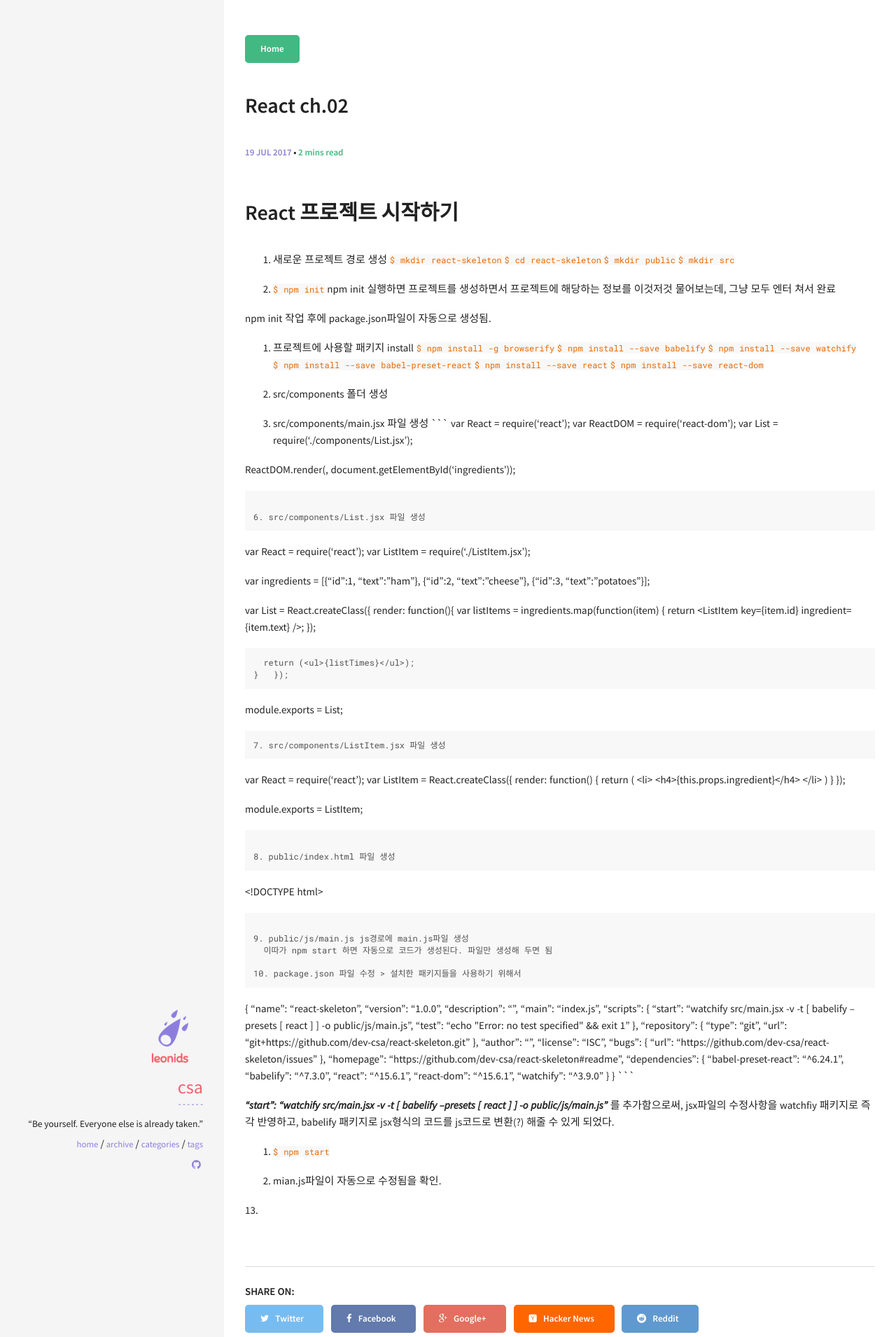
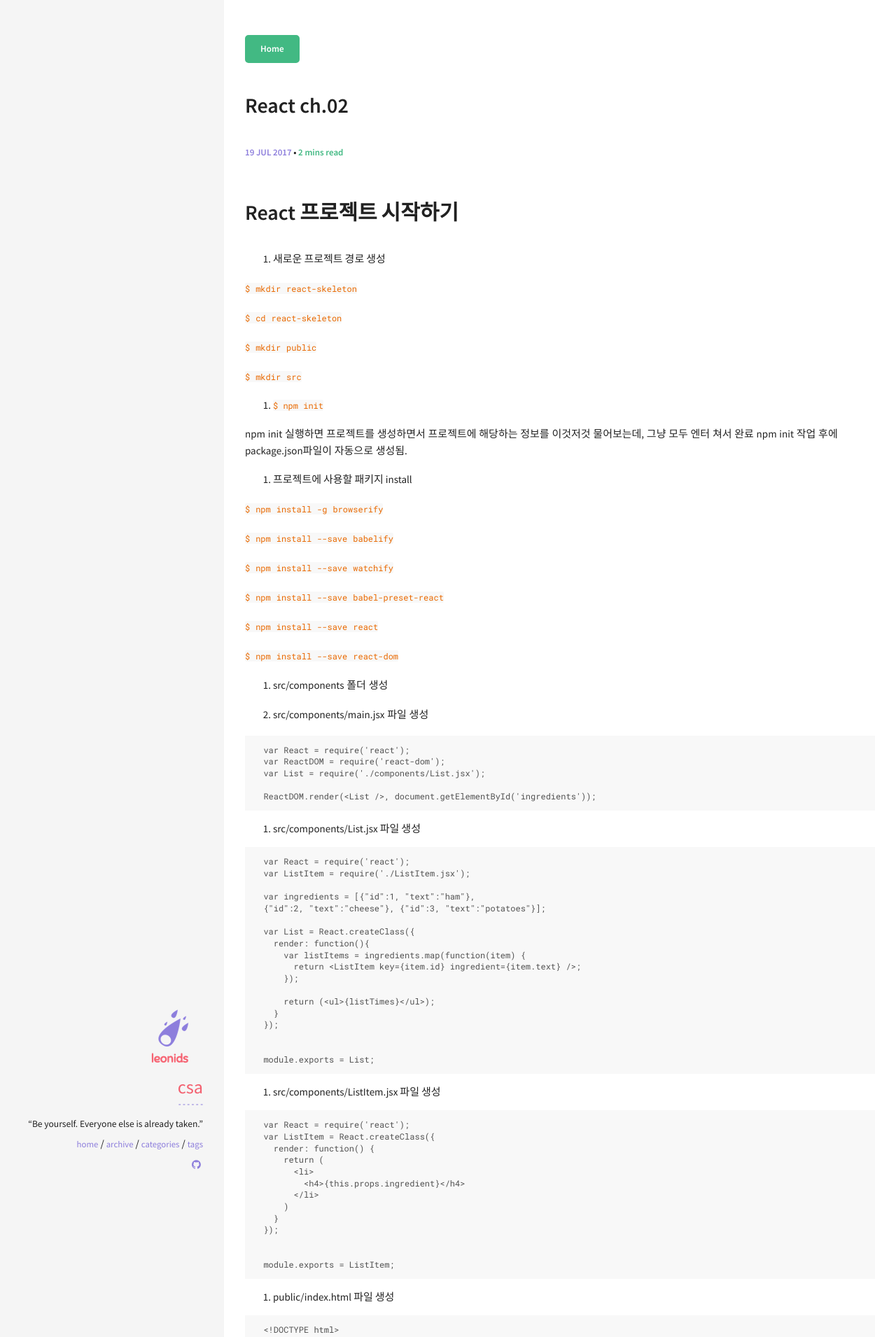
Before and after one commit to dev-csa/dev-csa.github.com, a Jekyll site: the page built from _posts/2017-07-19-react_ch02-post.md, in a window 1280 px wide. Shown: the top 1910 px of the page at 70% size. Built offline with Jekyll 4.4.1, drawn with Linux system fonts in a browser that asks for light colours; comment, search, counter and statistics services are not loaded; some of the changed text lies outside the part shown.

Commit message:
react02 modifiy

````diff
--- a/_posts/2017-07-19-react_ch02-post.md
+++ b/_posts/2017-07-19-react_ch02-post.md
@@ -13,29 +13,45 @@ image:
 # React 프로젝트 시작하기
 
 1. 새로운 프로젝트 경로 생성
+
   `$ mkdir react-skeleton`
+
   `$ cd react-skeleton`
+
   `$ mkdir public`
+
   `$ mkdir src`
 
+
+
 2. `$ npm init`
+
   npm init 실행하면 프로젝트를 생성하면서 프로젝트에 해당하는 정보를 이것저것 물어보는데,
   그냥 모두 엔터 쳐서 완료
-
   npm init 작업 후에 package.json파일이 자동으로 생성됨.
 
+
 3. 프로젝트에 사용할 패키지 install
+
   `$ npm install -g browserify`
+
   `$ npm install --save babelify`
+
   `$ npm install --save watchify`
+
   `$ npm install --save babel-preset-react`
+
   `$ npm install --save react`
+
   `$ npm install --save react-dom`
+
 
 
 4. src/components 폴더 생성
 
+
 5. src/components/main.jsx 파일 생성
+
   ```
   var React = require('react');
   var ReactDOM = require('react-dom');
@@ -45,6 +61,7 @@ image:
   ```
 
 6. src/components/List.jsx 파일 생성
+
   ```
   var React = require('react');
   var ListItem = require('./ListItem.jsx');
@@ -65,7 +82,10 @@ image:
 
   module.exports = List;
   ```
+
+
 7. src/components/ListItem.jsx 파일 생성
+
   ```
   var React = require('react');
   var ListItem = React.createClass({
@@ -82,7 +102,9 @@ image:
   module.exports = ListItem;
   ```
 
+
 8. public/index.html 파일 생성
+
   ```
   <!DOCTYPE html>
   <html>
@@ -97,10 +119,14 @@ image:
   </html>
   ```
 
+
 9. public/js/main.js js경로에 main.js파일 생성
-  이따가 npm start 하면 자동으로 코드가 생성된다. 파일만 생성해 두면 됨
+
+  후에 npm start 하면 자동으로 코드가 생성된다. 파일만 생성해 두면 됨
+
 
 10. package.json 파일 수정 > 설치한 패키지들을 사용하기 위해서
+
   ```
   {
     "name": "react-skeleton",
````
Also changed, not shown: other parts of _posts/2017-07-19-react_ch02-post.md (+1 -1 lines).
